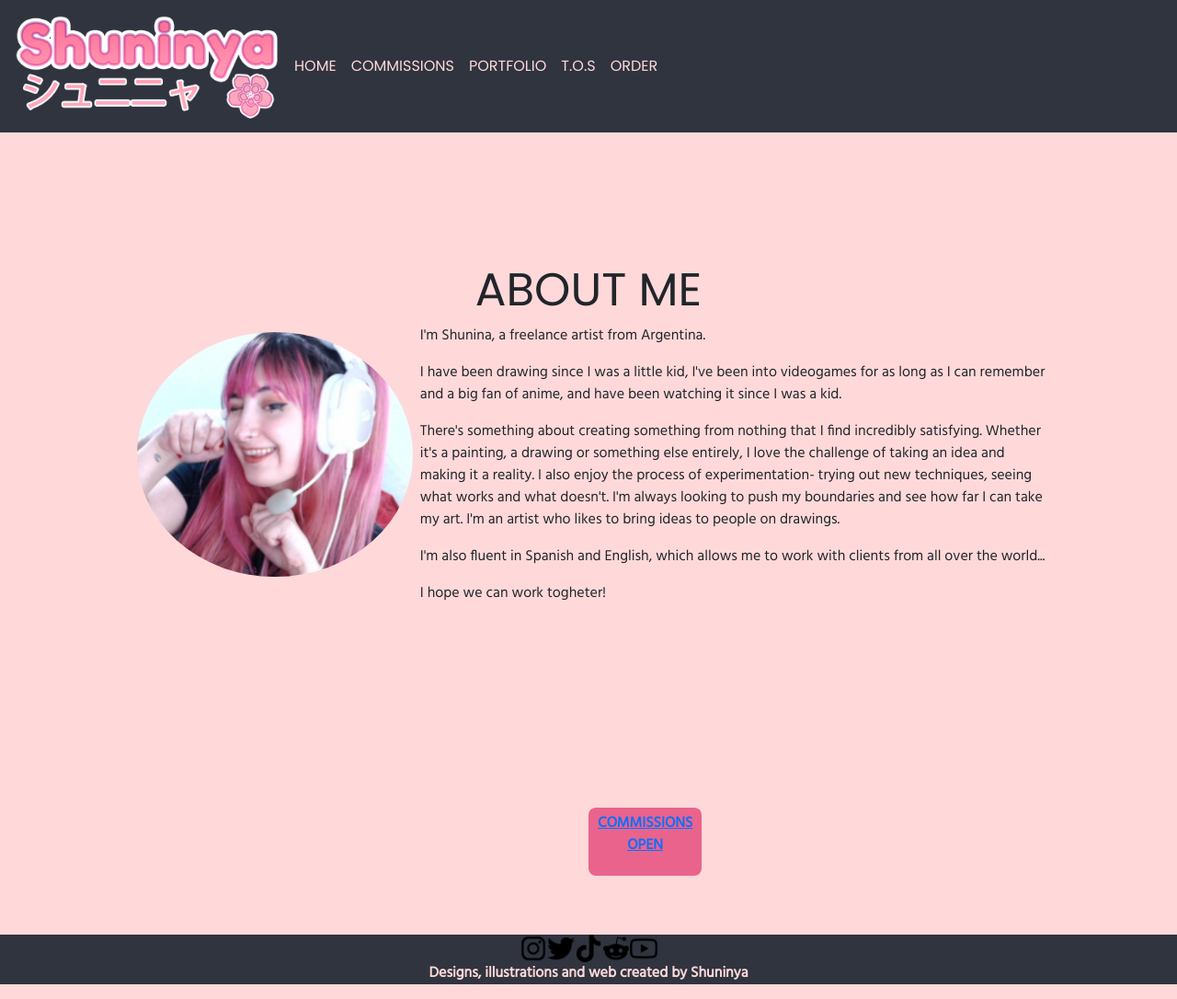
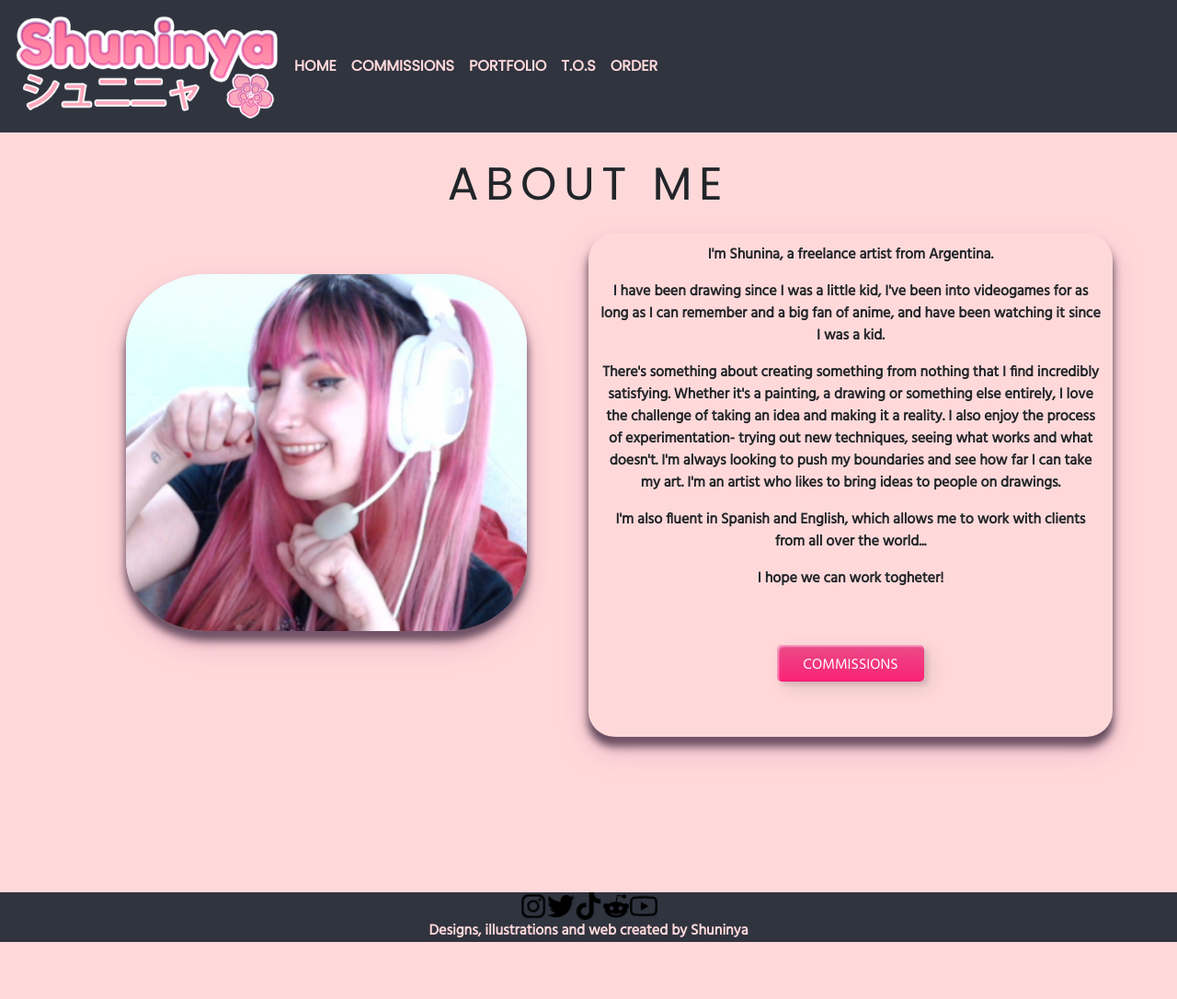
Before and after one commit to AriadnaKaren/PreEntrega2-FazioAriadna, a plain HTML site: page index.html in a window 1280 px wide. Shown: the whole page at 92% size. After the commit the page ends 1025 px from the top, so only its background shows below. Drawn offline with nearby package versions, Linux system fonts and the light colour scheme.

Commit message:
Index modificado

```diff
--- a/index.html
+++ b/index.html
@@ -45,22 +45,34 @@
     </header>
     <!-- Fin Header -->
 
-
     <main>
+        <div id="page-container">
+            <div id="content-wrap">
                 <article class="main-content">
-            <div>
+                    <div class="typewriter">
                         <h1>About Me</h1>
-                <img class="img-home" src="images/home.PNG" alt="Dibujo mona china">
                     </div>
-                <p>I'm Shunina, a freelance artist from Argentina.</p>
+                        <!--Contenido principal-->
+                    <div class="container text-center">
+                        <div class="row">
+                        <div class="col-lg-6 col-md-12 col-sm-12">
+                            <img class="img-home" src="images/home.PNG" alt="shuninya avatar">
+                        </div>
+                        <div class="col-lg-6 col-md-12 col-sm-12 aboutme-info">
+                            <p class="first-p">I'm Shunina, a freelance artist from Argentina.</p>
                             <p> I have been drawing since I was a little kid, I've been into videogames for as long as I can remember and a big fan of anime, and have been watching it since I was a kid.</p>
                             <p>There's something about creating something from nothing that I find incredibly satisfying. Whether it's a painting, a drawing or something else entirely, I love the challenge of taking an idea and making it a reality. I also enjoy the process of experimentation- trying out new techniques, seeing what works and what doesn't. I'm always looking to push my boundaries and see how far I can take my art. I'm an artist who likes to bring ideas to people on drawings. </p>
                             <p>I'm also fluent in Spanish and English, which allows me to work with clients from all over the world...</p>
                             <p>I hope we can work togheter!</p>
+                            <div class="frame">
+                                <button class="custom-btn btn-11"><a href="/commission.html">Commissions</a><div class="dot"></div></button>
+                            </div>
+                        </div>
+                        </div>
+                    </div>
+                    <!-- Fin Contenido Principal-->
                 </article>
-
-        <div class="button-cont">
-            <button class="button-comm" ><p><a href="/commission.html">Commissions Open</a></p></button>
+            </div>
         </div>
     </main>
 
@@ -69,7 +81,7 @@
         <div class="socials">
             <a href="https://www.instagram.com/shuninya/"><img src="images/socials/ig.png" alt="Instagram"></a>
             <a href="https://twitter.com/shuninya"><img src="images/socials/twitter.png" alt="Twitter"></a></a>
-            <a href="https://www.tiktok.com/@shuninya.art"><img src="images/socials/tiktok.png" alt="Tik-Tok"></a></a>
+            <a href="https://www.tiktok.com/@shuninya.art"><img src="images/socials/tiktok.png" alt="Tik-Tok"></a>
             <a href="https://www.reddit.com/user/shuninya"><img src="images/socials/reddit.png" alt="Reddit"></a></a>
             <a href="https://www.youtube.com/channel/UCTRZ1W6QoiUbCHdRglpqr9A"><img src="images/socials/yt.png" alt="Youtube"></a></a>
         </div>
--- a/style.css
+++ b/style.css
@@ -14,6 +14,7 @@ header, h1, h2{
 body{
     background-color: #FFD9DA;
     font-family: 'Hind', sans-serif;
+    font-weight:600;
 }
 
 /*CSS HEADER */
@@ -56,15 +57,58 @@ header{
 }
 /*FIN CSS HEADER */
 
+
+/* H1 animacion */
+.typewriter h1 {
+    overflow: hidden;
+    white-space: nowrap;
+    margin: 0 auto;
+    letter-spacing: .15em;
+    animation:
+    typing 3.5s steps(30, end),
+    blink-caret .5s step-end infinite;
+    }
+ @keyframes typing {
+    from { width: 0 }
+    to { width: 100% }
+    }
+
+/*FIN H1 animacion*/
+
 .main-content{
     background-color: #FFD9DA;
-    padding: 6%;
-    margin: 5%;
+    margin: 2%;
 }
 
-.about-me{
-    text-align: left;
+.container{
+    margin-top: 2%;
+    margin-bottom: 5%;
 }
+
+#page-container {
+    position: relative;
+    min-height: 100vh;
+}
+#content-wrap {
+    padding-bottom: 2.5rem;
+}
+
+.first-p{
+    margin-top: 2%;
+}
+.aboutme-info{
+    border-radius: 5%;
+    box-shadow: 0 14px 28px rgba(212, 135, 178, 0.553), 0 10px 10px
+}
+
+.img-home{
+    width: 80%;
+    margin: 8%;
+    border-radius: 20%;
+    box-shadow: 0 14px 28px rgba(212, 135, 178, 0.553), 0 10px 10px
+}
+
+
 .main-content h1{
     font-size: 50px;
     text-transform: uppercase;
@@ -97,13 +141,6 @@ header{
     border: solid rgb(243, 236, 236);
 }
 
-.img-home{
-    max-width: 300px;
-    margin: 8px;
-    float: left;
-    border-radius: 50%;
-}
-
 .img-order{
     display: flex;
     justify-content: center;
@@ -128,32 +165,74 @@ header{
 }
 
 /* CSS Del Boton */
-.button-comm,
-a.button-comm {
+.custom-btn a{
+    text-decoration: none;
+    text-transform: uppercase;
+    color: white;
+}
+.frame {
+    width: 90%;
+    margin: 40px auto;
+    text-align: center;
+}
+button {
+    margin: 20px;
+}
+.custom-btn {
+    width: 160px;
+    height: 40px;
+    color: #fff;
+    border-radius: 5px;
+    padding: 10px 25px;
+    font-weight: 500;
+    background: transparent;
+    cursor: pointer;
+    transition: all 0.3s ease;
+    position: relative;
     display: inline-block;
-    padding: 5px 10px;
-    text-transform: uppercase;
-    font-weight: bold;
-    color: #000;
-    background: #ea638c;
-    border-radius: 8px;
-    -webkit-transition: 300ms;
-    -o-transition: 300ms;
-    transition: 300ms;
+    box-shadow:inset 2px 2px 2px 0px rgba(255,255,255,.5),
+    7px 7px 20px 0px rgba(0,0,0,.1),
+    4px 4px 5px 0px rgba(0,0,0,.1);
+    outline: none;
+}
+.btn-11 {
+    border: none;
+    background: rgb(251,33,117);
+    background: linear-gradient(0deg, rgba(251,33,117,1) 0%, rgba(234,76,137,1) 100%);
+    color: #fff;
+    overflow: hidden;
+}
+.btn-11:hover {
     text-decoration: none;
-    border: none;
-    font-size: 1rem;
+    color: #fff;
 }
-.button-comm:hover {
-    background: #FFD9DA;
+.btn-11:before {
+    position: absolute;
+    content: '';
+    display: inline-block;
+    top: -180px;
+    left: 0;
+    width: 30px;
+    height: 100%;
+    background-color: #fff;
+    animation: shiny-btn1 3s ease-in-out infinite;
 }
-.button-cont{
-    padding: 5% 50%;
+.btn-11:hover{
+    opacity: .7;
 }
-.button-cont p{
-    padding: 0;
+.btn-11:active{
+    box-shadow:  4px 4px 6px 0 rgba(255,255,255,.3),
+                -4px -4px 6px 0 rgba(116, 125, 136, .2),
+    inset -4px -4px 6px 0 rgba(255,255,255,.2),
+    inset 4px 4px 6px 0 rgba(0, 0, 0, .2);
+}
+@-webkit-keyframes shiny-btn1 {
+    0% { -webkit-transform: scale(0) rotate(45deg); opacity: 0; }
+    80% { -webkit-transform: scale(0) rotate(45deg); opacity: 0.5; }
+    81% { -webkit-transform: scale(4) rotate(45deg); opacity: 1; }
+    100% { -webkit-transform: scale(50) rotate(45deg); opacity: 0; }
+}
 
-}
 /* Fin CSS Del Boton */
 
 /*Footer */
@@ -161,6 +240,10 @@ footer{
     background-color: #30343f;
     color: #FFD9DA;
 }
+footer p{
+    margin: 0;
+}
+
 .socials {
     display: flex;
     justify-content: center;
```
Also changed, not shown: commission.html (+3 -1 lines), order.html (+5 -3 lines), portfolio.html (+13 -1 lines), tos.html (+3 -1 lines). Lines whose indentation alone changed are shown as unchanged.
